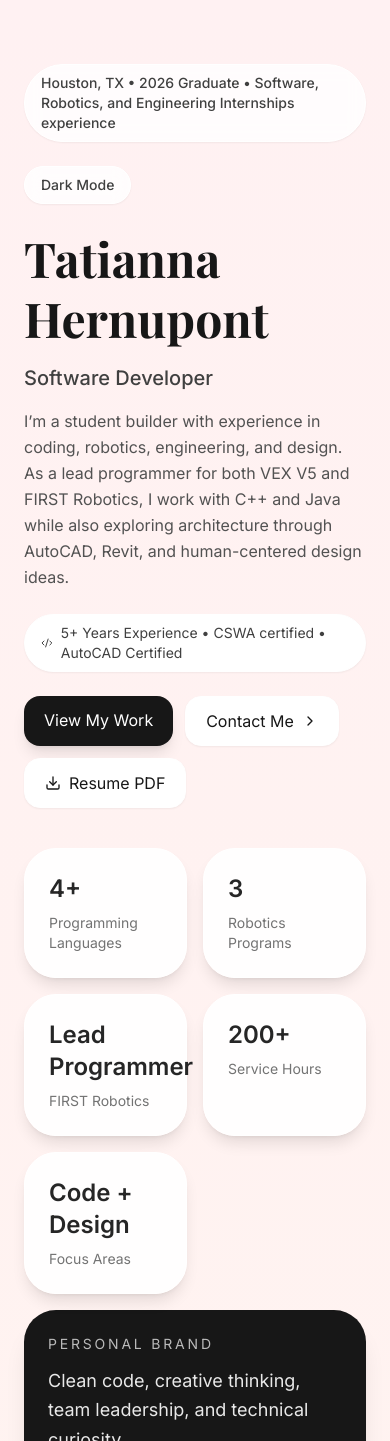
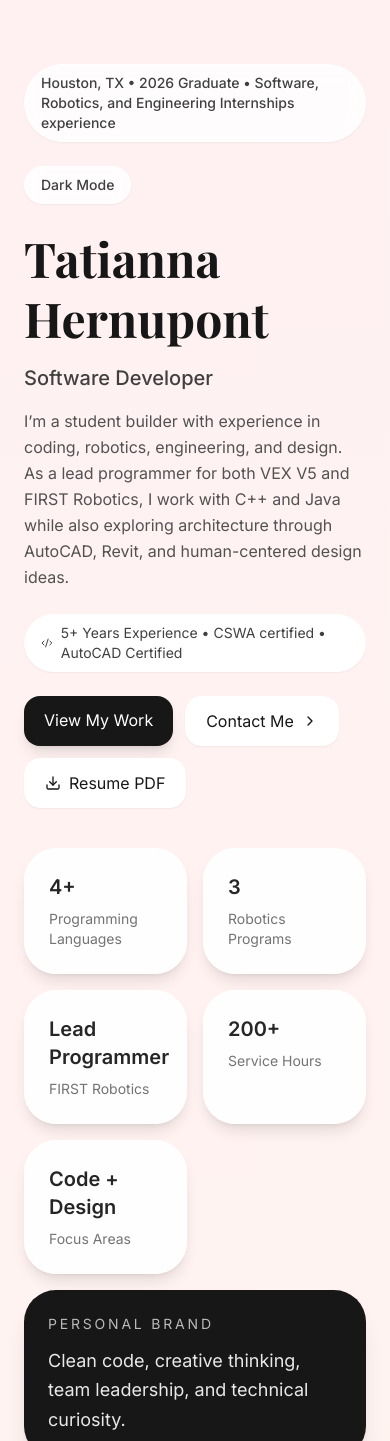
Before and after one commit to tzwqt/tati-portfolio, a React (Vite) app: page / in a window 390 px wide. Shown: the top 1441 px of the page. Built offline with nearby package versions, Linux system fonts and the light colour scheme.

Commit message:
trying to change font size

```diff
--- a/src/pages/Index.tsx
+++ b/src/pages/Index.tsx
@@ -214,7 +214,7 @@ export default function InteractiveResumeSite() {
         >
           {stats.map((stat) => (
             <div key={stat.label} className="rounded-[2rem] bg-white/90 dark:bg-neutral-900/90 backdrop-blur p-6 shadow-lg border border-white dark:border-neutral-800">
-           <p className="text-2xl md:text-3xl font-semibold text-neutral-800 dark:text-neutral-100">{stat.value}</p>
+           <p className="text-xl md:text-3xl font-semibold text-neutral-800 dark:text-neutral-100">{stat.value}</p>
            <p className="mt-2 text-sm text-neutral-500 dark:text-neutral-400">{stat.label}</p>
               </div>
           ))}
--- a/src/pages/NotFound.tsx
+++ b/src/pages/NotFound.tsx
@@ -12,9 +12,9 @@ const NotFound = () => {
     <div className="flex min-h-screen items-center justify-center bg-muted">
       <div className="text-center">
         <h1 className="mb-4 text-4xl font-bold">404</h1>
-        <p className="mb-4 text-xl text-muted-foreground">Oops! Page not found</p>
+        <p className="mb-4 text-xl text-muted-foreground">Oops! Sorry this page isn't working at the moment, try again later</p>
         <a href="/" className="text-primary underline hover:text-primary/90">
-          Return to Home
+          Return to Home or check your URL
         </a>
       </div>
     </div>
```
